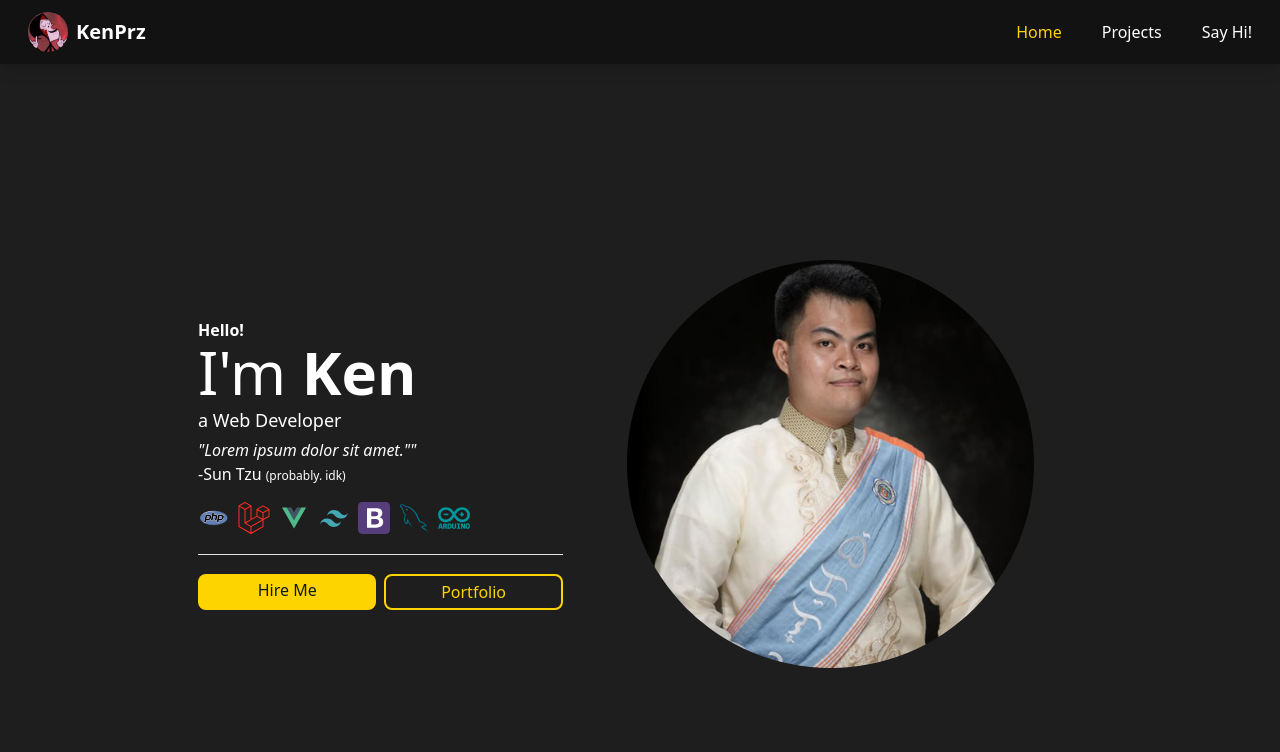
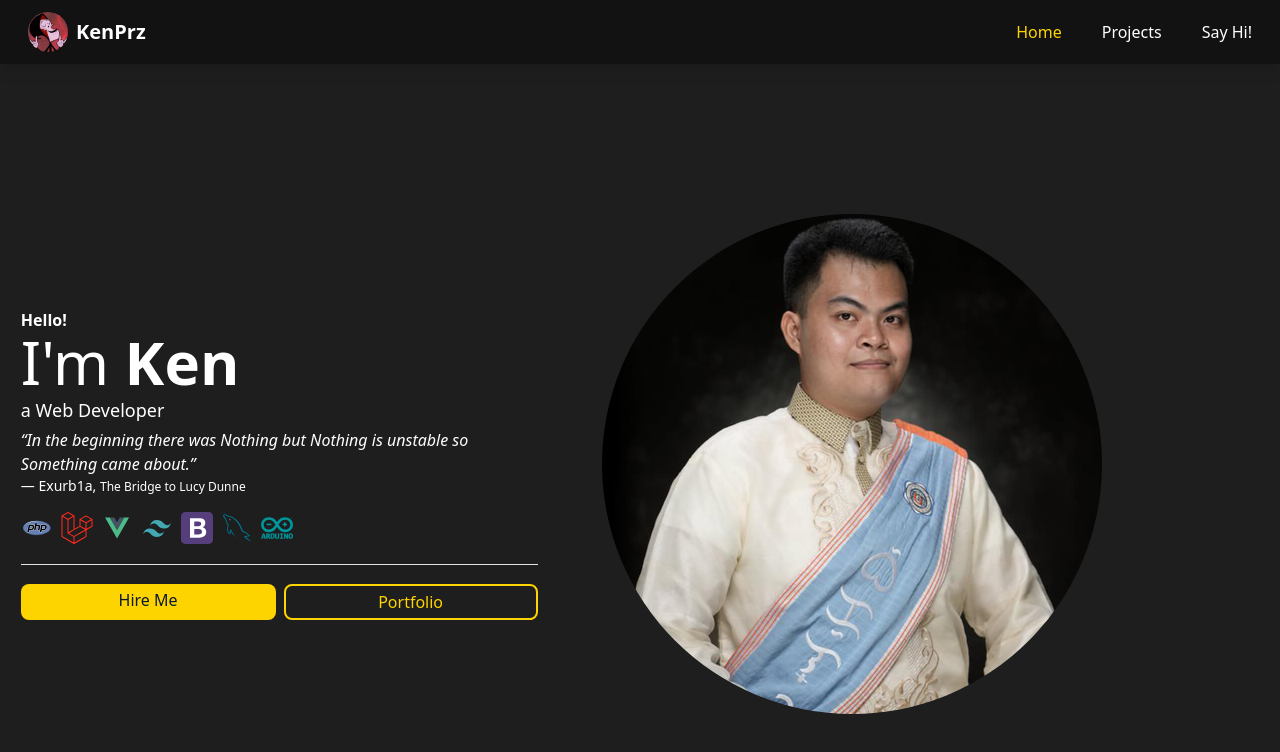
Before and after one commit to KenPrz/portfolio, a Vue app: page / in a window 1280 px wide. Shown: the top 752 px of the page. Built offline with nearby package versions, Linux system fonts and the light colour scheme.

Commit message:
chore: Update npm dependencies and add new UI components
Update npm dependencies to the latest stable versions, including "axios" and "boxicons". Additionally, add new UI components for project previews, such as accordion and galleria components.

```diff
--- a/package.json
+++ b/package.json
@@ -10,6 +10,8 @@
   },
   "dependencies": {
     "aos": "^2.3.4",
+    "axios": "^1.7.2",
+    "boxicons": "^2.1.4",
     "primeicons": "^7.0.0",
     "primevue": "^3.52.0",
     "vue": "^3.4.21",
--- a/src/main.js
+++ b/src/main.js
@@ -5,8 +5,9 @@ import {createRouter, createWebHistory} from 'vue-router'
 import PrimeVue from 'primevue/config';
 import Lara from './assets/preset';
 import AOS from 'aos';
+import axios from 'axios';
 import 'aos/dist/aos.css';
-
+import 'boxicons';
 import Home from './views/Home.vue'
 import About from './views/About.vue'
 import Projects from './views/Projects.vue'
@@ -34,6 +35,7 @@ const router = createRouter({
 })
 AOS.init();
 createApp(App)
+.use(axios)
 .use(router)
 .use(PrimeVue, {
     unstyled: true,
--- a/src/views/Home.vue
+++ b/src/views/Home.vue
@@ -1,5 +1,6 @@
 <script setup>
 import { ref, computed, onMounted, onBeforeUnmount } from 'vue';
+import axios from 'axios';
 import Divider from 'primevue/divider';
 
 const logos = ref([
@@ -11,7 +12,7 @@ const logos = ref([
   { src: '/icons/mysql.svg', alt: 'mysql', link: 'https://www.mysql.com/' },
   { src: '/icons/arduino.svg', alt: 'arduino', link: 'https://www.arduino.cc/' },
 ]);
-
+const cv = ref('/cv.pdf');
 var delay = ref(150);
 const githubLink = ref('https://github.com/kenprz');
 const image = ref('/me.jpg');
@@ -19,7 +20,7 @@ const text = ref('a Web Developer ');
 const cursorPosition = ref(text.value.length); // Set cursor position at the end of the text initially
 const maxChars = 50; // Maximum characters allowed
 const isLimitExceeded = ref(false); // Indicates if the character limit is exceeded
-
+const isProfanity = ref(false); // Indicates if the text contains profanity
 const preCursorText = computed(() => text.value.slice(0, cursorPosition.value));
 const postCursorText = computed(() => text.value.slice(cursorPosition.value));
 
@@ -40,6 +41,7 @@ const insertCharacter = (char) => {
     text.value = text.value.slice(0, cursorPosition.value) + char + text.value.slice(cursorPosition.value);
     cursorPosition.value++;
     isLimitExceeded.value = false;
+    checkProfanity(text.value);
   } else {
     isLimitExceeded.value = true;
   }
@@ -50,6 +52,25 @@ const deleteCharacter = () => {
     text.value = text.value.slice(0, cursorPosition.value - 1) + text.value.slice(cursorPosition.value);
     cursorPosition.value--;
     isLimitExceeded.value = false;
+    checkProfanity(text.value);
+  }
+};
+
+const checkProfanity = async (text) => {
+  try {
+    const response = await axios.get('https://www.purgomalum.com/service/containsprofanity', {
+      params: {
+        text: text
+      }
+    });
+    if (response.data === true) {
+      isLimitExceeded.value = true;
+      isProfanity.value = true;
+    }else{
+      isProfanity.value = false;
+    }
+  } catch (error) {
+    console.error('Error checking profanity:', error);
   }
 };
 
@@ -86,18 +107,18 @@ onBeforeUnmount(() => {
 <main class="flex justify-center items-center min-h-screen">
   <div data-aos-once="true" :data-aos="'zoom-in'" data-aos-delay="10" class="flex flex-col items-center text-center animate-fade-in">
     <div class="flex flex-col-reverse md:flex-row items-center space-x-0 md:space-x-4 w-full">
-      <div class="flex flex-col justify-start items-start w-full md:w-1/2 px-4 md:px-0">
+      <div class="flex flex-col md:justify-start md:items-start w-full md:w-1/2 px-4 md:px-0">
         <h1 data-aos-once="true" :data-aos="'fade-left'" data-aos-delay="250" class="text-md font-semibold">Hello!</h1>
         <h1 data-aos-once="true" :data-aos="'fade-left'" data-aos-delay="100" class="text-xl md:text-6xl">I'm <b><a :data-aos="'fade-left'" data-aos-delay="300" class="hover:text-offset transition-colors duration-500" :href="githubLink">Ken</a></b></h1>
         <h1 :class="{'text-red-500': isLimitExceeded, 'shake': isLimitExceeded}" class="py-1 font-light text-lg">
           <b>{{ preCursorText }}</b>
           <span class="cursor font-thin">|</span>
-          <b>{{ postCursorText }}</b>
+          <b>{{ postCursorText }}</b><span v-if="isProfanity" class="py-1 font-light text-lg">(c'mon man, you're better than that...)</span>
         </h1>
         <div class="w-full" data-aos-once="true" :data-aos="'fade-left'" data-aos-delay="300">
-          <p :data-aos="'fade-left'" data-aos-delay="300" class="text-start text-md font-light">
-            <i>"Lorem ipsum dolor sit amet.""</i><br>
-            -Sun Tzu <span class="text-xs">(probably. idk)</span>
+          <p :data-aos="'fade-left'" data-aos-delay="300" class="text-center md:text-start text-md font-light flex flex-col">
+            <span><i>“In the beginning there was Nothing but Nothing is unstable so Something came about.”</i></span>
+            <span class="text-center text-sm md:text-md md:text-start">― Exurb1a, <a href="https://www.goodreads.com/book/show/30137549-the-bridge-to-lucy-dunne" target="_blank" class="text-xs hover:text-offset transition-colors duration-200">The Bridge to Lucy Dunne</a></span>
           </p>
 
           <div class="flex md:justify-start justify-center items-center space-x-2 mt-4">
@@ -126,7 +147,7 @@ onBeforeUnmount(() => {
           </router-link>
         </div>
       </div>
-      <div class="w-full md:w-2/3 px-4 md:px-12">
+      <div class="w-full flex justify-center md:justify-start md:w-2/3 px-4 md:px-12">
         <img :src="image" alt="ken perez" class="w-48 md:w-[500px] h-auto rounded-full">
       </div>
     </div>
```
Also changed, not shown: 2 other files (tests, documents, lock files or other folders).
